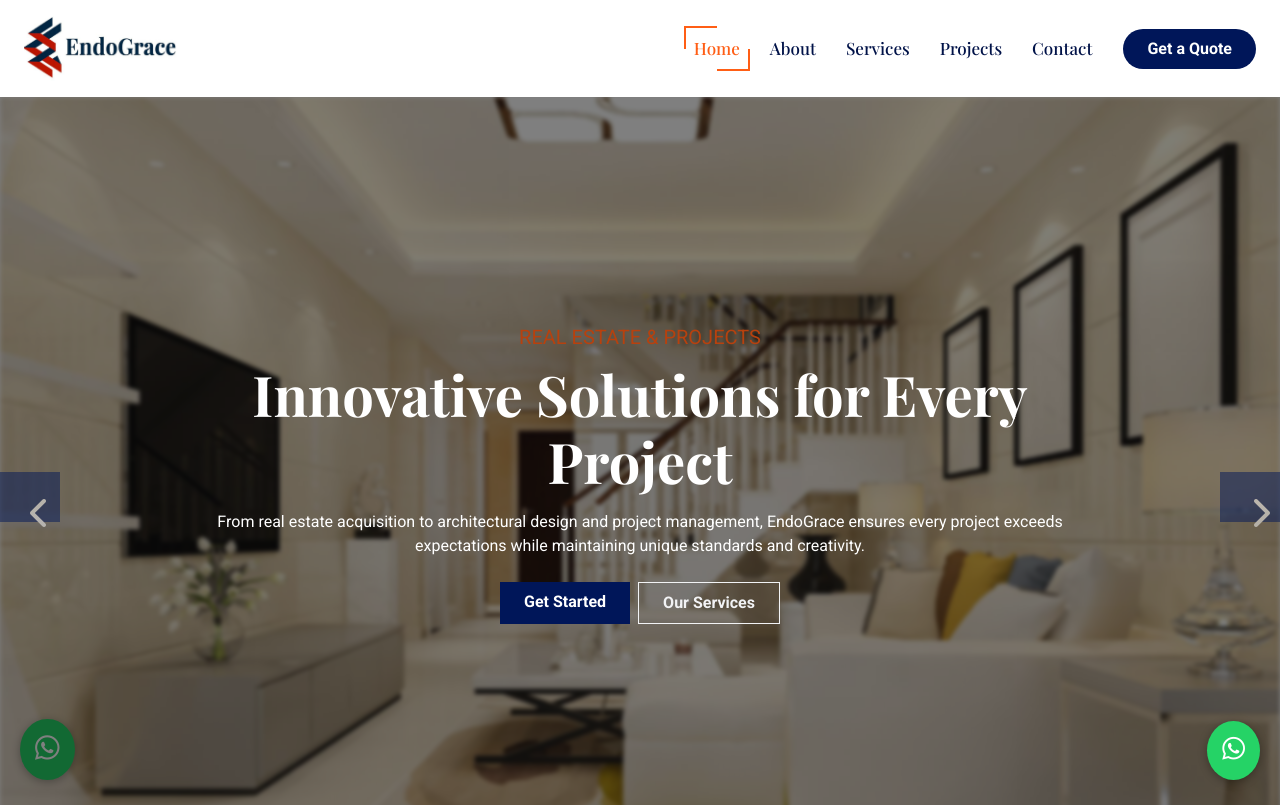
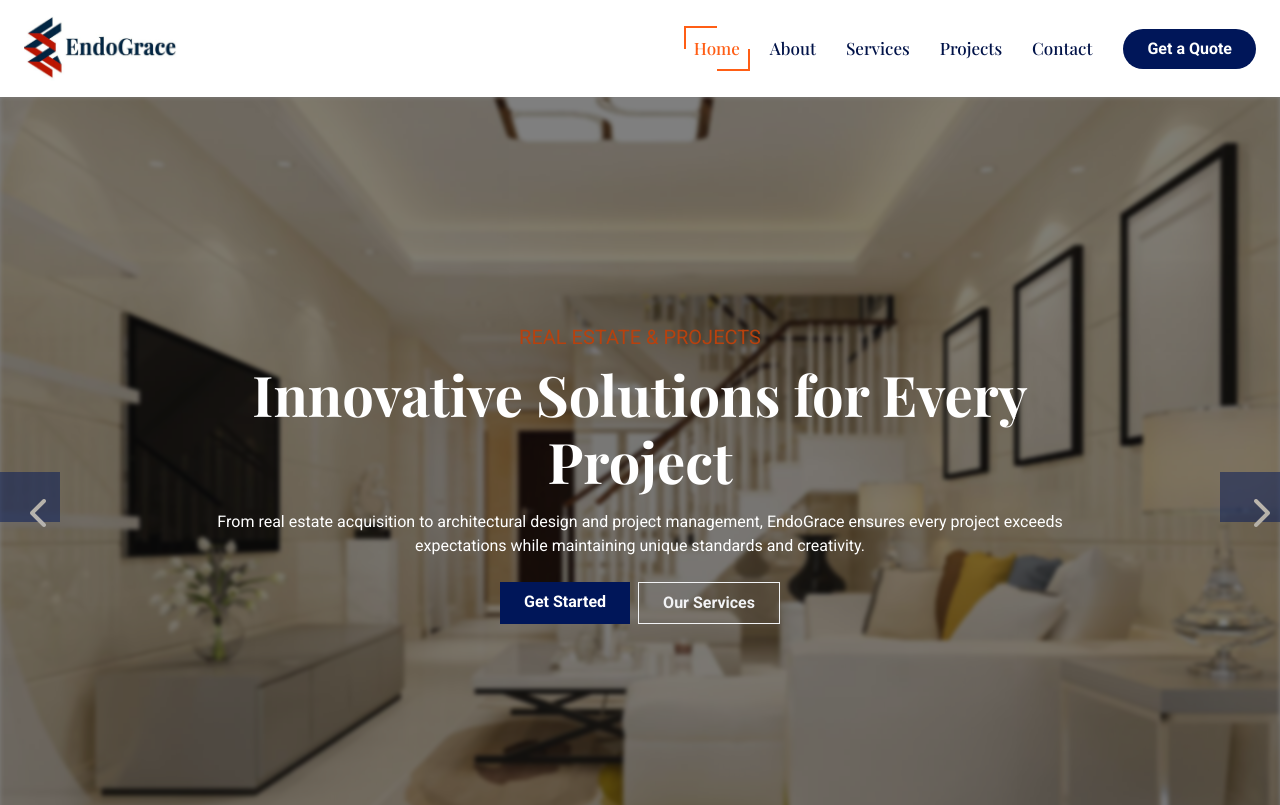
Before and after one commit to visibylEn/EndoGrace-RealEstate-9237-fedf7, a plain HTML site: page index.html in a window 1280 px wide. Shown: the top 805 px of the page. Drawn offline with nearby package versions, Linux system fonts and the light colour scheme; some packages are replaced by stand-ins of ours; a script that the page names is missing.

Commit message:
Update index.html

```diff
--- a/index.html
+++ b/index.html
@@ -606,9 +606,7 @@
 <!-- Testimonial End -->
 
 			<!-- WhatsApp Icon -->
-<a href="https://wa.me/2348036466004" target="_blank" style="position: fixed; bottom: 20px; Left: 20px; background-color: #25D366; color: white; border-radius: 50%; padding: 15px; text-align: center; box-shadow: 0 2px 10px rgba(0,0,0,0.3);">
-  <i class="fab fa-whatsapp" style="font-size: 28px;"></i>
-</a>
+
 
 <!-- FontAwesome for icon -->
 <script src="https://kit.fontawesome.com/a076d05399.js" crossorigin="anonymous"></script>
@@ -696,11 +694,7 @@
   </div>
 </section>
 
-<!-- WhatsApp Floating Button -->
-<a href="https://wa.me/2348036466004" target="_blank"
-   style="position: fixed; bottom: 20px; right: 20px; background-color: #25D366; color: white; border-radius: 50%; padding: 15px; text-align: center; box-shadow: 0 2px 10px rgba(0,0,0,0.3); z-index: 1000;">
-  <i class="fab fa-whatsapp" style="font-size: 26px;"></i>
-</a>
+
 
 
 <!-- FontAwesome -->
```
